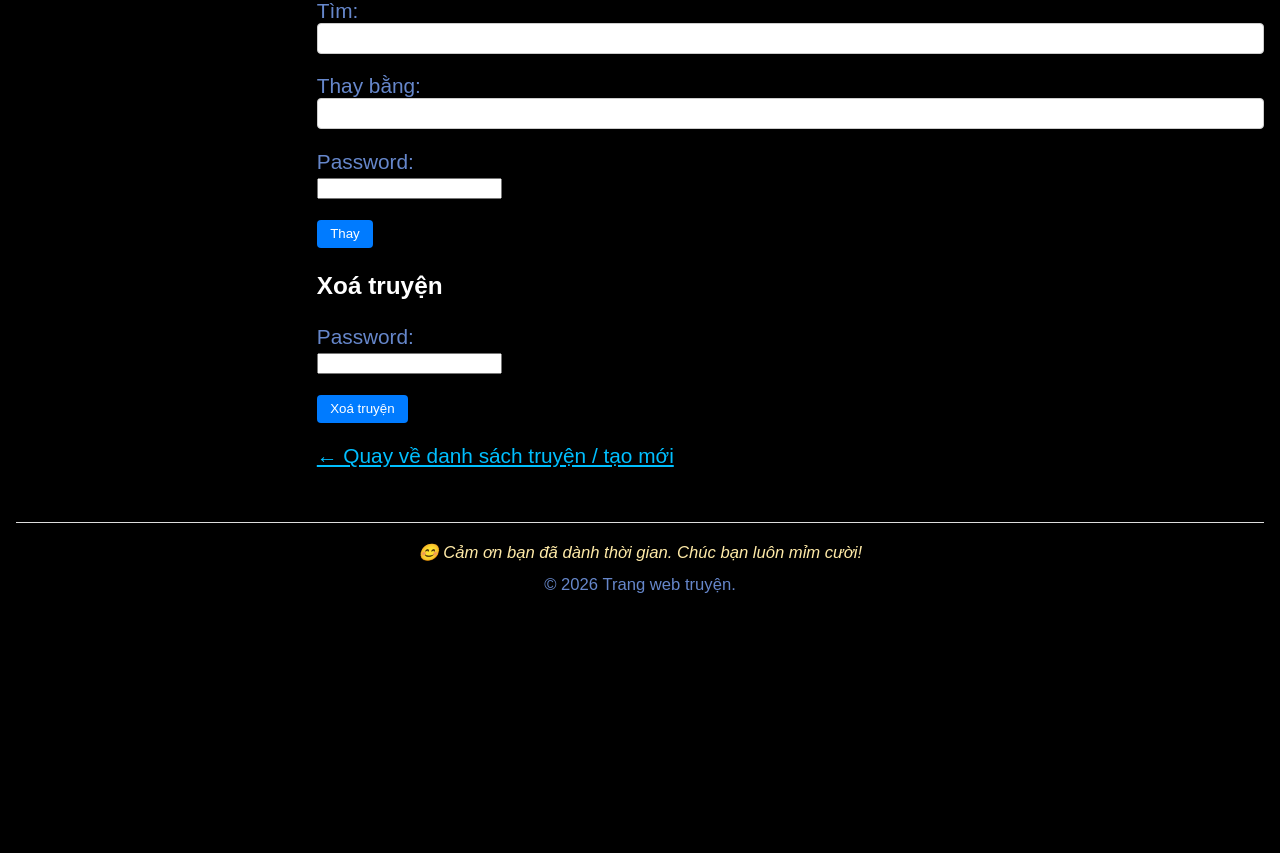
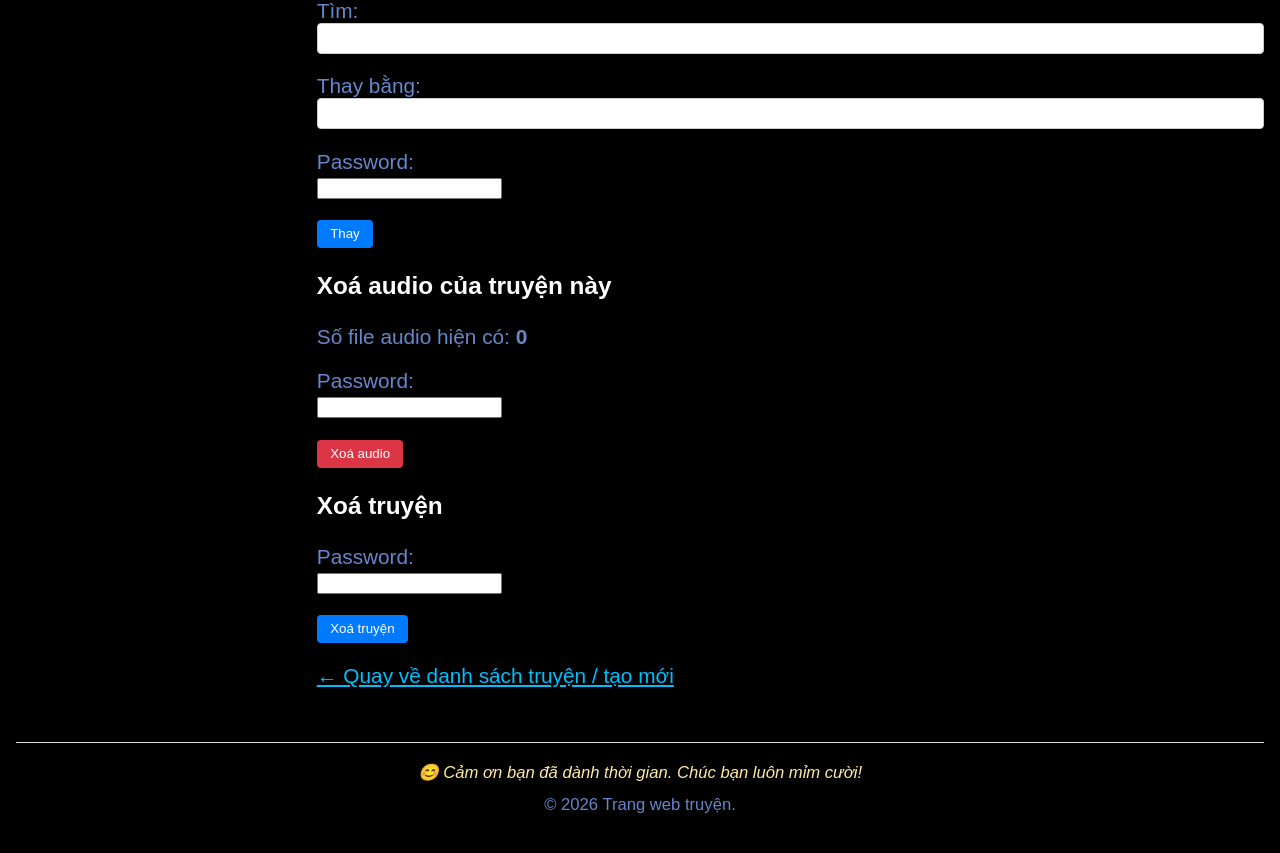
Before and after one commit to tranhiepvn/story-site-flask, a Flask app: page /upload?story_id=1 in a window 1280 px wide. Shown: the part 2779-3632 px from the top of the page. Before the commit the page ends 3372 px from the top, so only its background shows below. Run offline with Flask 3, Linux system fonts and the light colour scheme; the visitor is signed in with stand-in values (Sample User, id 1); tables that the repository leaves empty hold one stand-in row (values such as "Sample post"); data that the repository does not hold is empty.

Commit message:
xoá_audio_một_truyện

```diff
--- a/src/app.py
+++ b/src/app.py
@@ -1781,6 +1781,11 @@ def upload():
         parts = Part.query.filter_by(story_id=story.id).order_by(Part.part_number).all()
         edit_part_id = request.args.get("edit_part", type=int)
         edit_part_obj = Part.query.get(edit_part_id) if edit_part_id else None
+
+        # Đếm số file audio của truyện
+        audio_dir = Path("static/audio") / str(story.id)
+        audio_count = len(list(audio_dir.glob("*.mp3"))) if audio_dir.exists() else 0
+
         return render_template(
             "upload_edit.html",
             story=story,
@@ -1789,6 +1794,7 @@ def upload():
             edit_part=edit_part_obj,
             error_update=None,
             all_authors=all_authors,
+            audio_count=audio_count,  # thêm dòng này
         )
 
     return render_template(
@@ -3287,6 +3293,41 @@ def delete_all_audio():
     flash(f"Đã xóa {deleted_count} file MP3.")
     return redirect(url_for("upload"))
 
+@app.route("/delete_story_audio/<int:story_id>", methods=["POST"])
+def delete_story_audio(story_id: int):
+    """Xóa tất cả file audio MP3 của một truyện cụ thể."""
+    if not session.get("upload_authenticated"):
+        return redirect(url_for("upload_login"))
+
+    UPLOAD_PASSWORD = os.environ.get("UPLOAD_PASSWORD", "secret")
+    pw = request.form.get("password", "")
+    if pw != UPLOAD_PASSWORD:
+        flash("Mật khẩu không hợp lệ.")
+        return redirect(url_for("upload", story_id=story_id))
+
+    story = Story.query.get_or_404(story_id)
+    audio_dir = Path("static/audio") / str(story_id)
+
+    deleted_count = 0
+    if audio_dir.exists():
+        # Đếm số file MP3 trước khi xóa
+        mp3_files = list(audio_dir.glob("*.mp3"))
+        deleted_count = len(mp3_files)
+        for mp3_file in mp3_files:
+            try:
+                mp3_file.unlink()
+            except Exception as e:
+                print(f"Lỗi xóa {mp3_file}: {e}")
+        # Nếu thư mục trống, xóa luôn thư mục
+        try:
+            if not any(audio_dir.iterdir()):
+                audio_dir.rmdir()
+        except:
+            pass
+
+    flash(f"Đã xóa {deleted_count} file MP3 của truyện '{story.title}'.")
+    return redirect(url_for("upload", story_id=story_id))
+
 @app.route("/api/suggest")
 def suggest():
     """Trả về danh sách gợi ý: truyện và tác giả."""
--- a/src/templates/upload_edit.html
+++ b/src/templates/upload_edit.html
@@ -218,6 +218,18 @@
   </div>
 </form>
 
+<h3>Xoá audio của truyện này</h3>
+<p>Số file audio hiện có: <strong>{{ audio_count }}</strong></p>
+<form method="post" action="{{ url_for('delete_story_audio', story_id=story.id) }}" onsubmit="return confirm('Bạn có chắc muốn xoá toàn bộ file audio MP3 của truyện này?');">
+  <div class="form-group">
+    <label for="audio_password">Password:</label><br>
+    <input type="password" id="audio_password_story" name="password" required>
+  </div>
+  <div class="form-group">
+    <button type="submit" style="background:#dc3545; color:white;">Xoá audio</button>
+  </div>
+</form>
+
 <h3>Xoá truyện</h3>
 <form method="post" onsubmit="return confirm('Bạn có chắc muốn xoá truyện này vĩnh viễn không?');">
   <input type="hidden" name="existing_story_id" value="{{ story.id }}">
```
